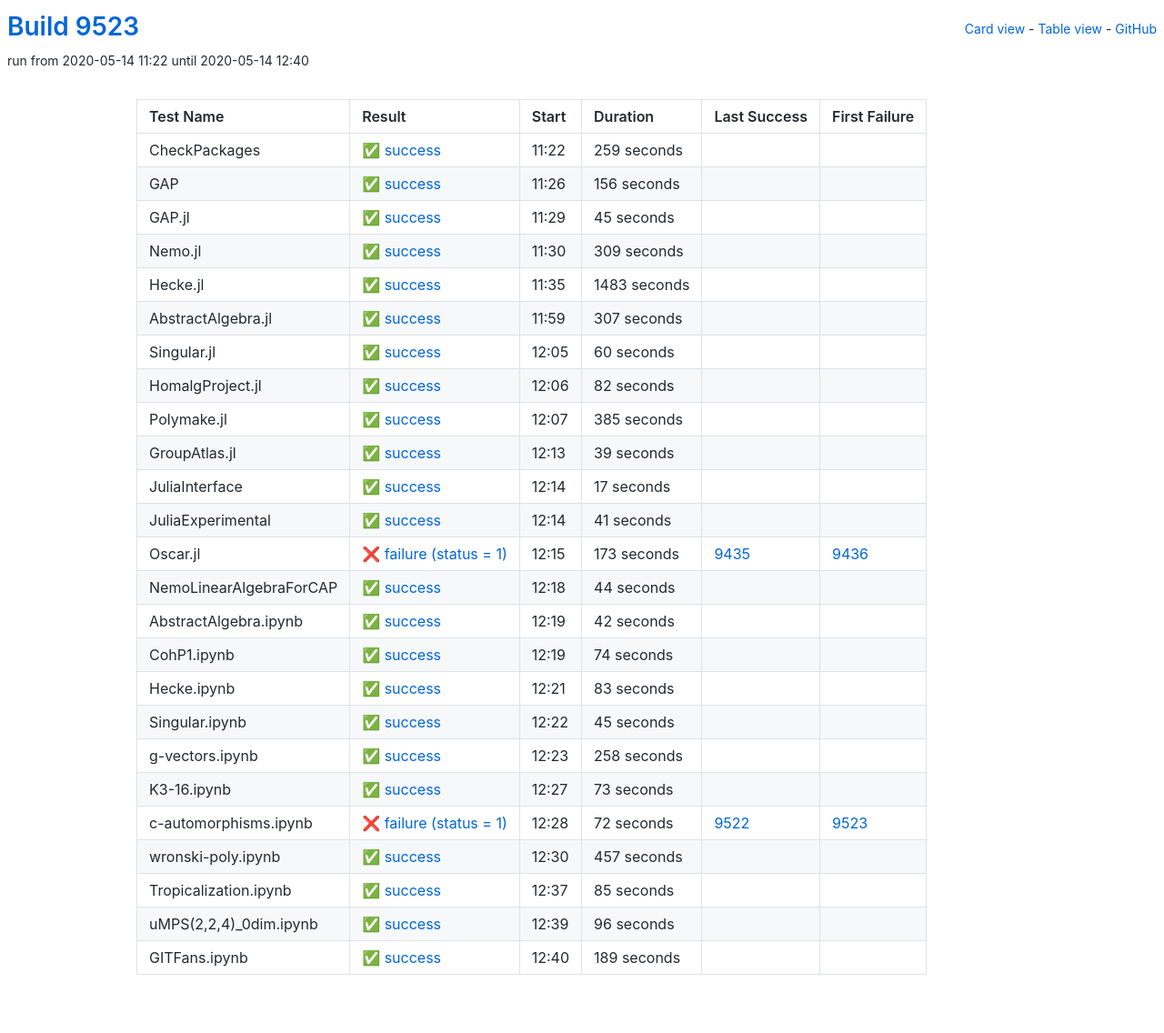
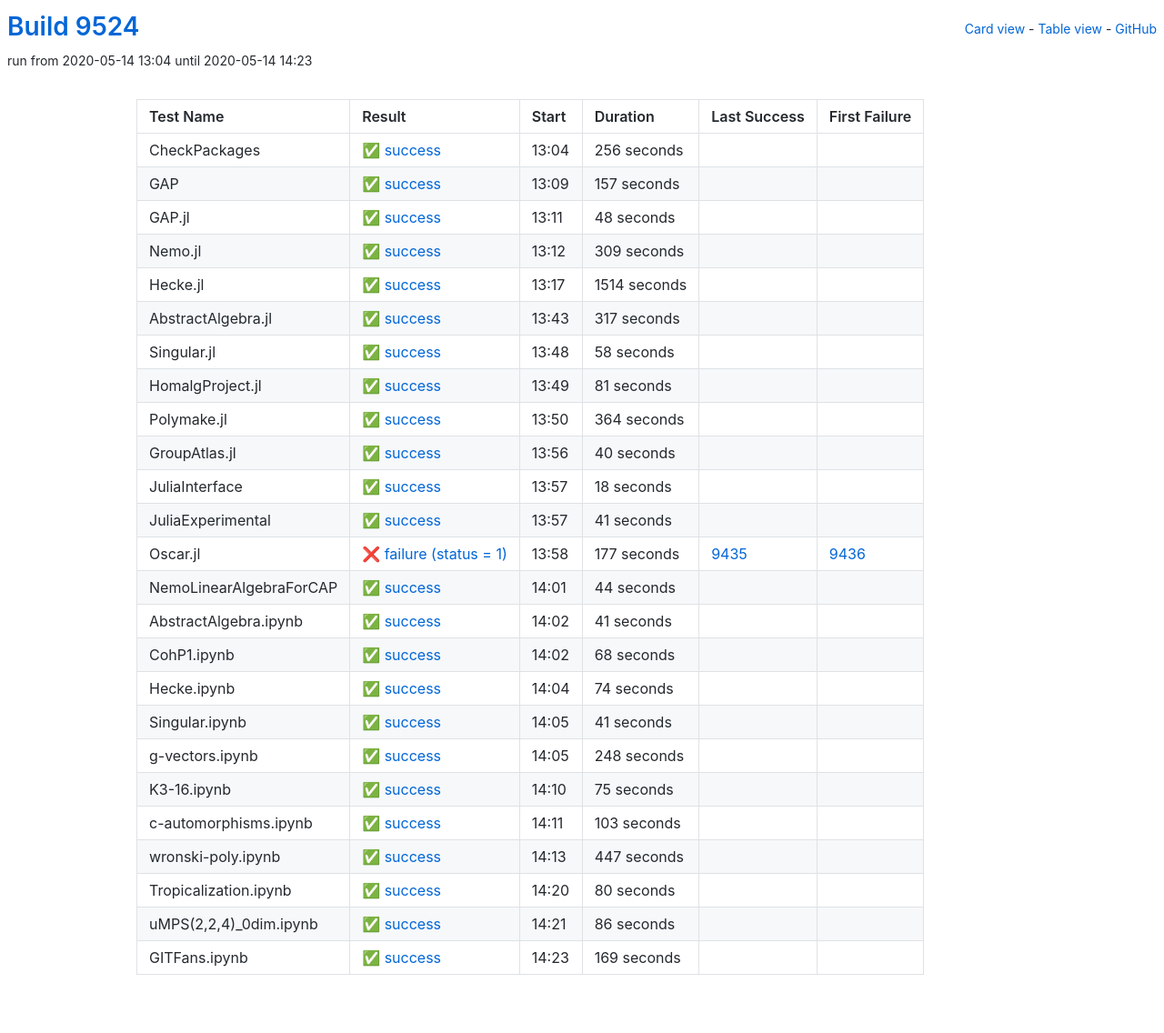
Before and after one commit to oscar-system/oscar-ci-status, a Jekyll site: the page built from table.html, in a window 1280 px wide. Shown: the whole page at 91% size. Built offline with Jekyll 4.4.1, drawn with Linux system fonts in a browser that asks for light colours.

Commit message:
Build 9524

```diff
--- a/_data/ci.yml
+++ b/_data/ci.yml
@@ -1,41 +1,41 @@
-build: 9523
-build_url: https://oscarci.mathematik.uni-kl.de/job/oscar/9523/
+build: 9524
+build_url: https://oscarci.mathematik.uni-kl.de/job/oscar/9524/
 job: oscar
 tests:
-- duration: 259
+- duration: 256
   exitcode: 0
   first_failure: false
   first_failure_url: null
   id: checkpackages
   last_success: false
   last_success_url: null
-  log: https://oscarci.mathematik.uni-kl.de/job/oscar/9523/artifact/logs/build-9523/CheckPackages.log
+  log: https://oscarci.mathematik.uni-kl.de/job/oscar/9524/artifact/logs/build-9524/CheckPackages.log
   name: CheckPackages
-  start: 2020-05-14 11:22
+  start: 2020-05-14 13:04
   status: success
   success: true
-- duration: 156
+- duration: 157
   exitcode: 0
   first_failure: false
   first_failure_url: null
   id: gap
   last_success: false
   last_success_url: null
-  log: https://oscarci.mathematik.uni-kl.de/job/oscar/9523/artifact/logs/build-9523/GAP.log
+  log: https://oscarci.mathematik.uni-kl.de/job/oscar/9524/artifact/logs/build-9524/GAP.log
   name: GAP
-  start: 2020-05-14 11:26
+  start: 2020-05-14 13:09
   status: success
   success: true
-- duration: 45
+- duration: 48
   exitcode: 0
   first_failure: false
   first_failure_url: null
   id: gap-jl
   last_success: false
   last_success_url: null
-  log: https://oscarci.mathematik.uni-kl.de/job/oscar/9523/artifact/logs/build-9523/GAP.jl.log
+  log: https://oscarci.mathematik.uni-kl.de/job/oscar/9524/artifact/logs/build-9524/GAP.jl.log
   name: GAP.jl
-  start: 2020-05-14 11:29
+  start: 2020-05-14 13:11
   status: success
   success: true
 - duration: 309
@@ -45,93 +45,93 @@ tests:
   id: nemo-jl
   last_success: false
   last_success_url: null
-  log: https://oscarci.mathematik.uni-kl.de/job/oscar/9523/artifact/logs/build-9523/Nemo.jl.log
+  log: https://oscarci.mathematik.uni-kl.de/job/oscar/9524/artifact/logs/build-9524/Nemo.jl.log
   name: Nemo.jl
-  start: 2020-05-14 11:30
+  start: 2020-05-14 13:12
   status: success
   success: true
-- duration: 1483
+- duration: 1514
   exitcode: 0
   first_failure: false
   first_failure_url: null
   id: hecke-jl
   last_success: false
   last_success_url: null
-  log: https://oscarci.mathematik.uni-kl.de/job/oscar/9523/artifact/logs/build-9523/Hecke.jl.log
+  log: https://oscarci.mathematik.uni-kl.de/job/oscar/9524/artifact/logs/build-9524/Hecke.jl.log
   name: Hecke.jl
-  start: 2020-05-14 11:35
+  start: 2020-05-14 13:17
   status: success
   success: true
-- duration: 307
+- duration: 317
   exitcode: 0
   first_failure: false
   first_failure_url: null
   id: abstractalgebra-jl
   last_success: false
   last_success_url: null
-  log: https://oscarci.mathematik.uni-kl.de/job/oscar/9523/artifact/logs/build-9523/AbstractAlgebra.jl.log
+  log: https://oscarci.mathematik.uni-kl.de/job/oscar/9524/artifact/logs/build-9524/AbstractAlgebra.jl.log
   name: AbstractAlgebra.jl
-  start: 2020-05-14 11:59
+  start: 2020-05-14 13:43
   status: success
   success: true
-- duration: 60
+- duration: 58
   exitcode: 0
   first_failure: false
   first_failure_url: null
   id: singular-jl
   last_success: false
   last_success_url: null
-  log: https://oscarci.mathematik.uni-kl.de/job/oscar/9523/artifact/logs/build-9523/Singular.jl.log
+  log: https://oscarci.mathematik.uni-kl.de/job/oscar/9524/artifact/logs/build-9524/Singular.jl.log
   name: Singular.jl
-  start: 2020-05-14 12:05
+  start: 2020-05-14 13:48
   status: success
   success: true
-- duration: 82
+- duration: 81
   exitcode: 0
   first_failure: false
   first_failure_url: null
   id: homalgproject-jl
   last_success: false
   last_success_url: null
-  log: https://oscarci.mathematik.uni-kl.de/job/oscar/9523/artifact/logs/build-9523/HomalgProject.jl.log
+  log: https://oscarci.mathematik.uni-kl.de/job/oscar/9524/artifact/logs/build-9524/HomalgProject.jl.log
   name: HomalgProject.jl
-  start: 2020-05-14 12:06
+  start: 2020-05-14 13:49
   status: success
   success: true
-- duration: 385
+- duration: 364
   exitcode: 0
   first_failure: false
   first_failure_url: null
   id: polymake-jl
   last_success: false
   last_success_url: null
-  log: https://oscarci.mathematik.uni-kl.de/job/oscar/9523/artifact/logs/build-9523/Polymake.jl.log
+  log: https://oscarci.mathematik.uni-kl.de/job/oscar/9524/artifact/logs/build-9524/Polymake.jl.log
   name: Polymake.jl
-  start: 2020-05-14 12:07
+  start: 2020-05-14 13:50
   status: success
   success: true
-- duration: 39
+- duration: 40
   exitcode: 0
   first_failure: false
   first_failure_url: null
   id: groupatlas-jl
   last_success: false
   last_success_url: null
-  log: https://oscarci.mathematik.uni-kl.de/job/oscar/9523/artifact/logs/build-9523/GroupAtlas.jl.log
+  log: https://oscarci.mathematik.uni-kl.de/job/oscar/9524/artifact/logs/build-9524/GroupAtlas.jl.log
   name: GroupAtlas.jl
-  start: 2020-05-14 12:13
+  start: 2020-05-14 13:56
   status: success
   success: true
-- duration: 17
+- duration: 18
   exitcode: 0
   first_failure: false
   first_failure_url: null
   id: juliainterface
   last_success: false
   last_success_url: null
-  log: https://oscarci.mathematik.uni-kl.de/job/oscar/9523/artifact/logs/build-9523/JuliaInterface.log
+  log: https://oscarci.mathematik.uni-kl.de/job/oscar/9524/artifact/logs/build-9524/JuliaInterface.log
   name: JuliaInterface
-  start: 2020-05-14 12:14
+  start: 2020-05-14 13:57
   status: success
   success: true
 - duration: 41
@@ -141,21 +141,21 @@ tests:
   id: juliaexperimental
   last_success: false
   last_success_url: null
-  log: https://oscarci.mathematik.uni-kl.de/job/oscar/9523/artifact/logs/build-9523/JuliaExperimental.log
+  log: https://oscarci.mathematik.uni-kl.de/job/oscar/9524/artifact/logs/build-9524/JuliaExperimental.log
   name: JuliaExperimental
-  start: 2020-05-14 12:14
+  start: 2020-05-14 13:57
   status: success
   success: true
-- duration: 173
+- duration: 177
   exitcode: 1
   first_failure: 9436
   first_failure_url: https://oscarci.mathematik.uni-kl.de/job/oscar/9436/
   id: oscar-jl
   last_success: 9435
   last_success_url: https://oscarci.mathematik.uni-kl.de/job/oscar/9435/
-  log: https://oscarci.mathematik.uni-kl.de/job/oscar/9523/artifact/logs/build-9523/Oscar.jl.log
+  log: https://oscarci.mathematik.uni-kl.de/job/oscar/9524/artifact/logs/build-9524/Oscar.jl.log
   name: Oscar.jl
-  start: 2020-05-14 12:15
+  start: 2020-05-14 13:58
   status: failure
   success: false
 - duration: 44
@@ -165,140 +165,140 @@ tests:
   id: nemolinearalgebraforcap
   last_success: false
   last_success_url: null
-  log: https://oscarci.mathematik.uni-kl.de/job/oscar/9523/artifact/logs/build-9523/NemoLinearAlgebraForCAP.log
+  log: https://oscarci.mathematik.uni-kl.de/job/oscar/9524/artifact/logs/build-9524/NemoLinearAlgebraForCAP.log
   name: NemoLinearAlgebraForCAP
-  start: 2020-05-14 12:18
+  start: 2020-05-14 14:01
   status: success
   success: true
-- duration: 42
+- duration: 41
   exitcode: 0
   first_failure: false
   first_failure_url: null
   id: abstractalgebra-ipynb
   last_success: false
   last_success_url: null
-  log: https://oscarci.mathematik.uni-kl.de/job/oscar/9523/artifact/logs/build-9523/AbstractAlgebra.ipynb.log
+  log: https://oscarci.mathematik.uni-kl.de/job/oscar/9524/artifact/logs/build-9524/AbstractAlgebra.ipynb.log
   name: AbstractAlgebra.ipynb
-  start: 2020-05-14 12:19
+  start: 2020-05-14 14:02
+  status: success
+  success: true
+- duration: 68
+  exitcode: 0
+  first_failure: false
+  first_failure_url: null
+  id: cohp1-ipynb
+  last_success: false
+  last_success_url: null
+  log: https://oscarci.mathematik.uni-kl.de/job/oscar/9524/artifact/logs/build-9524/CohP1.ipynb.log
+  name: CohP1.ipynb
+  start: 2020-05-14 14:02
   status: success
   success: true
 - duration: 74
   exitcode: 0
   first_failure: false
   first_failure_url: null
-  id: cohp1-ipynb
-  last_success: false
-  last_success_url: null
-  log: https://oscarci.mathematik.uni-kl.de/job/oscar/9523/artifact/logs/build-9523/CohP1.ipynb.log
-  name: CohP1.ipynb
-  start: 2020-05-14 12:19
-  status: success
-  success: true
-- duration: 83
-  exitcode: 0
-  first_failure: false
-  first_failure_url: null
   id: hecke-ipynb
   last_success: false
   last_success_url: null
-  log: https://oscarci.mathematik.uni-kl.de/job/oscar/9523/artifact/logs/build-9523/Hecke.ipynb.log
+  log: https://oscarci.mathematik.uni-kl.de/job/oscar/9524/artifact/logs/build-9524/Hecke.ipynb.log
   name: Hecke.ipynb
-  start: 2020-05-14 12:21
+  start: 2020-05-14 14:04
   status: success
   success: true
-- duration: 45
+- duration: 41
   exitcode: 0
   first_failure: false
   first_failure_url: null
   id: singular-ipynb
   last_success: false
   last_success_url: null
-  log: https://oscarci.mathematik.uni-kl.de/job/oscar/9523/artifact/logs/build-9523/Singular.ipynb.log
+  log: https://oscarci.mathematik.uni-kl.de/job/oscar/9524/artifact/logs/build-9524/Singular.ipynb.log
   name: Singular.ipynb
-  start: 2020-05-14 12:22
+  start: 2020-05-14 14:05
   status: success
   success: true
-- duration: 258
+- duration: 248
   exitcode: 0
   first_failure: false
   first_failure_url: null
   id: g-vectors-ipynb
   last_success: false
   last_success_url: null
-  log: https://oscarci.mathematik.uni-kl.de/job/oscar/9523/artifact/logs/build-9523/g-vectors.ipynb.log
+  log: https://oscarci.mathematik.uni-kl.de/job/oscar/9524/artifact/logs/build-9524/g-vectors.ipynb.log
   name: g-vectors.ipynb
-  start: 2020-05-14 12:23
+  start: 2020-05-14 14:05
   status: success
   success: true
-- duration: 73
+- duration: 75
   exitcode: 0
   first_failure: false
   first_failure_url: null
   id: k3-16-ipynb
   last_success: false
   last_success_url: null
-  log: https://oscarci.mathematik.uni-kl.de/job/oscar/9523/artifact/logs/build-9523/K3-16.ipynb.log
+  log: https://oscarci.mathematik.uni-kl.de/job/oscar/9524/artifact/logs/build-9524/K3-16.ipynb.log
   name: K3-16.ipynb
-  start: 2020-05-14 12:27
+  start: 2020-05-14 14:10
   status: success
   success: true
-- duration: 72
-  exitcode: 1
-  first_failure: 9523
-  first_failure_url: https://oscarci.mathematik.uni-kl.de/job/oscar/9523/
+- duration: 103
+  exitcode: 0
+  first_failure: false
+  first_failure_url: null
   id: c-automorphisms-ipynb
-  last_success: 9522
-  last_success_url: https://oscarci.mathematik.uni-kl.de/job/oscar/9522/
-  log: https://oscarci.mathematik.uni-kl.de/job/oscar/9523/artifact/logs/build-9523/c-automorphisms.ipynb.log
+  last_success: false
+  last_success_url: null
+  log: https://oscarci.mathematik.uni-kl.de/job/oscar/9524/artifact/logs/build-9524/c-automorphisms.ipynb.log
   name: c-automorphisms.ipynb
-  start: 2020-05-14 12:28
-  status: failure
-  success: false
-- duration: 457
+  start: 2020-05-14 14:11
+  status: success
+  success: true
+- duration: 447
   exitcode: 0
   first_failure: false
   first_failure_url: null
   id: wronski-poly-ipynb
   last_success: false
   last_success_url: null
-  log: https://oscarci.mathematik.uni-kl.de/job/oscar/9523/artifact/logs/build-9523/wronski-poly.ipynb.log
+  log: https://oscarci.mathematik.uni-kl.de/job/oscar/9524/artifact/logs/build-9524/wronski-poly.ipynb.log
   name: wronski-poly.ipynb
-  start: 2020-05-14 12:30
+  start: 2020-05-14 14:13
   status: success
   success: true
-- duration: 85
+- duration: 80
   exitcode: 0
   first_failure: false
   first_failure_url: null
   id: tropicalization-ipynb
   last_success: false
   last_success_url: null
-  log: https://oscarci.mathematik.uni-kl.de/job/oscar/9523/artifact/logs/build-9523/Tropicalization.ipynb.log
+  log: https://oscarci.mathematik.uni-kl.de/job/oscar/9524/artifact/logs/build-9524/Tropicalization.ipynb.log
   name: Tropicalization.ipynb
-  start: 2020-05-14 12:37
+  start: 2020-05-14 14:20
   status: success
   success: true
-- duration: 96
+- duration: 86
   exitcode: 0
   first_failure: false
   first_failure_url: null
   id: umps-2-2-4-0dim-ipynb
   last_success: false
   last_success_url: null
-  log: https://oscarci.mathematik.uni-kl.de/job/oscar/9523/artifact/logs/build-9523/uMPS-2-2-4-_0dim.ipynb.log
+  log: https://oscarci.mathematik.uni-kl.de/job/oscar/9524/artifact/logs/build-9524/uMPS-2-2-4-_0dim.ipynb.log
   name: uMPS(2,2,4)_0dim.ipynb
-  start: 2020-05-14 12:39
+  start: 2020-05-14 14:21
   status: success
   success: true
-- duration: 189
+- duration: 169
   exitcode: 0
   first_failure: false
   first_failure_url: null
   id: gitfans-ipynb
   last_success: false
   last_success_url: null
-  log: https://oscarci.mathematik.uni-kl.de/job/oscar/9523/artifact/logs/build-9523/GITFans.ipynb.log
+  log: https://oscarci.mathematik.uni-kl.de/job/oscar/9524/artifact/logs/build-9524/GITFans.ipynb.log
   name: GITFans.ipynb
-  start: 2020-05-14 12:40
+  start: 2020-05-14 14:23
   status: success
   success: true
```
Also changed, not shown: README.md.
